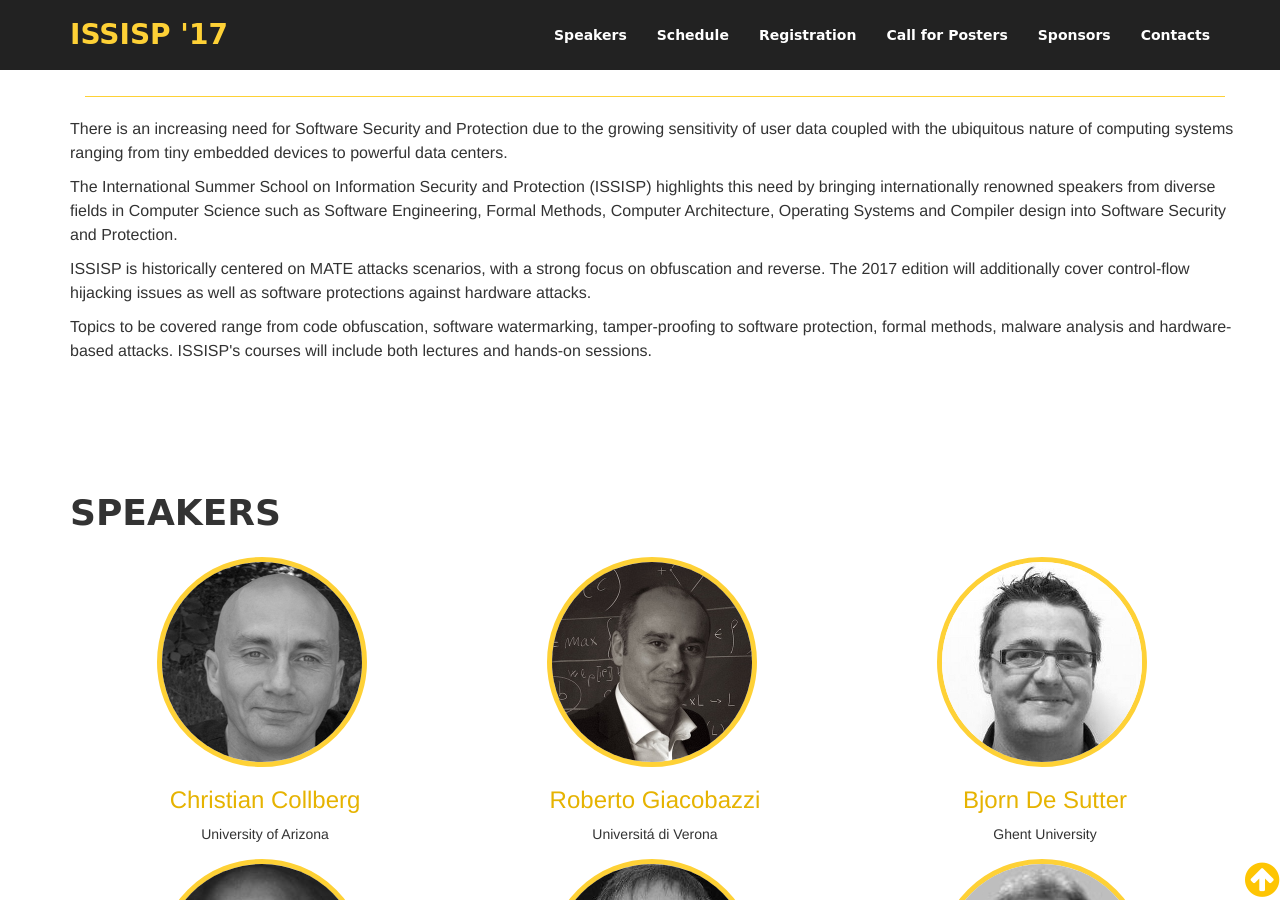
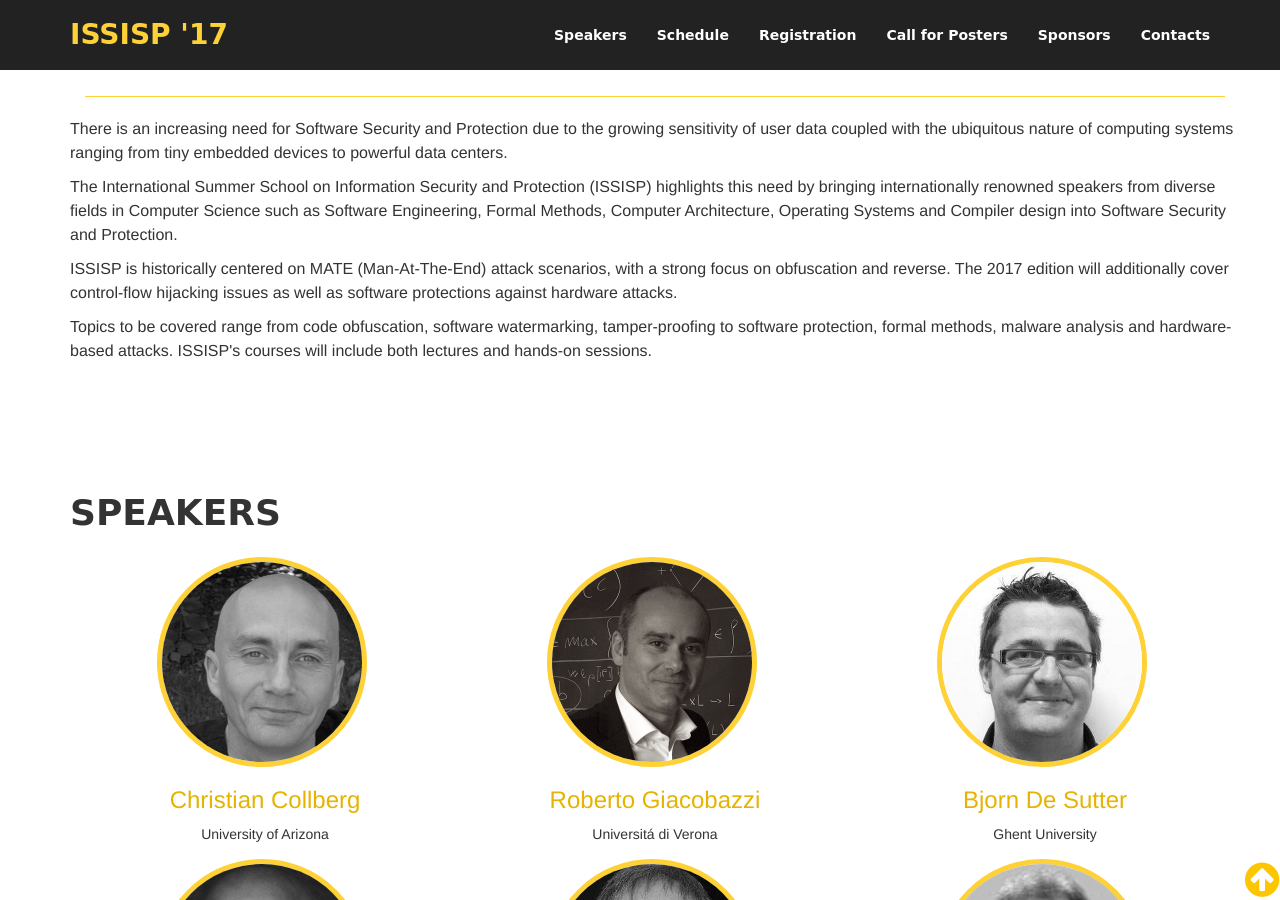
Before and after one commit to issisp2017/issisp2017.github.io, a Jekyll site: the page built from index.md, in a window 1280 px wide and 900 px high, scrolled down 1107 px. Built offline with Jekyll 4.4.1, drawn with Linux system fonts in a browser that asks for light colours.

Commit message:
[descr] Minor fixes

```diff
--- a/_includes/descr.html
+++ b/_includes/descr.html
@@ -38,15 +38,17 @@
       </p>
 
       <p>
-        ISSISP is historically centered on MATE attacks scenarios, with a
-        strong focus on obfuscation and reverse.
+        ISSISP is historically centered on MATE (Man-At-The-End) attack
+        scenarios, with a strong focus on obfuscation and reverse.
         The 2017 edition will additionally cover control-flow hijacking issues
         as well as software protections against hardware attacks.
       </p>
+
       <p>
         Topics to be covered range from code obfuscation,
         software watermarking, tamper-proofing to
-        software protection, formal methods, malware analysis and hardware-based attacks.
+        software protection, formal methods, malware analysis and hardware-based
+        attacks.
         ISSISP's courses will include both lectures and hands-on sessions.
       </p>
 
```
